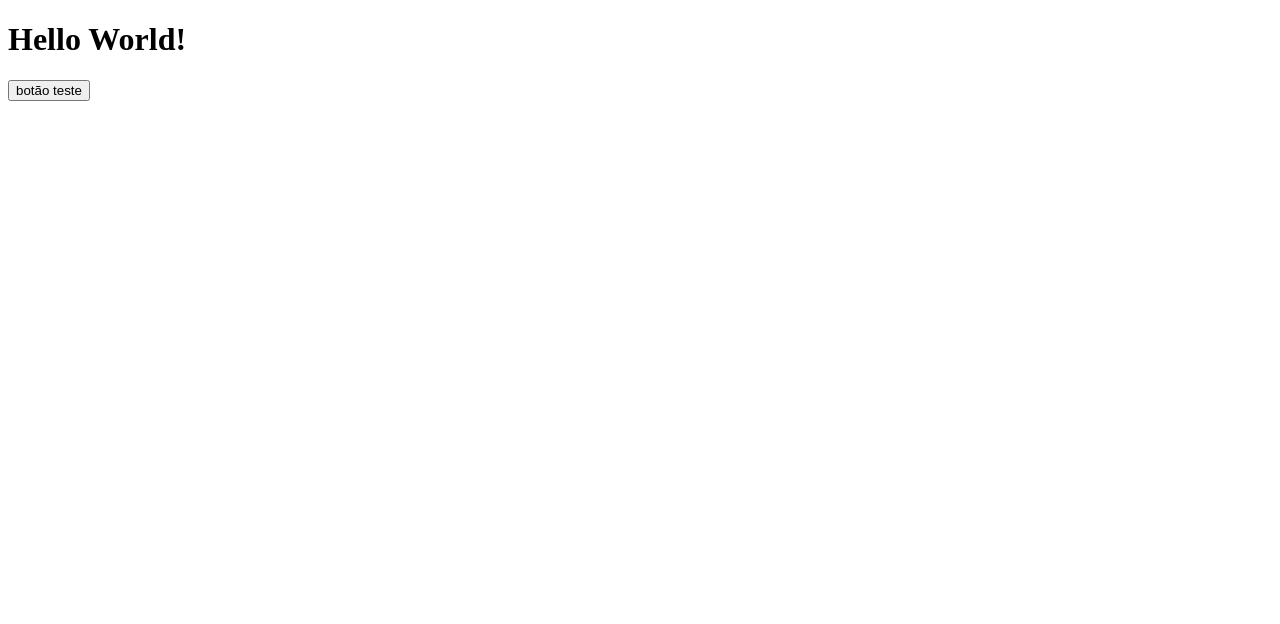
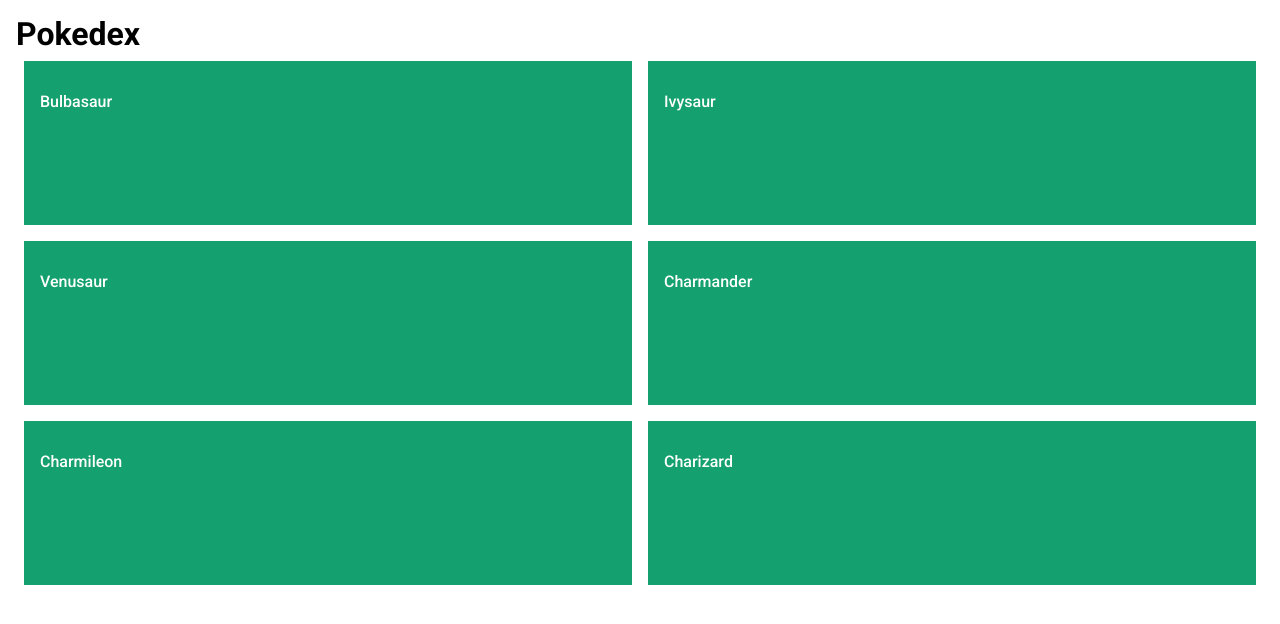
Before and after one commit to reotsugua/JavaScript-PokeDex, a plain HTML site: page index.html in a window 1280 px wide. Drawn offline with nearby package versions, Linux system fonts and the light colour scheme.

Commit message:
lista de pokemons

```diff
--- /dev/null
+++ b/assets/css/global.css
@@ -0,0 +1,28 @@
+*{
+    font-family: 'Roboto', sans-serif;
+}
+
+.content {
+    padding-top: 50px;
+    padding: 1rem;
+}
+
+.content h1{
+    margin: 0;
+}
+
+.pokemons{
+    display: grid;
+    grid-template-columns: 1fr 1fr;
+    padding: 0;
+    margin: 0;
+    list-style: none;
+}
+
+.pokemons li{
+    margin: 0.5rem;
+    padding: 2rem 1rem;
+    background-color: #14a06f;
+    color: #fff;
+    height: 100px;
+}
--- /dev/null
+++ b/assets/js/main.js
@@ -0,0 +1 @@
+console.log('sucessos')
--- a/index.html
+++ b/index.html
@@ -1,21 +1,36 @@
 <!DOCTYPE html>
-<html lang="en">
+<html lang="pt-BR">
 <head>
     <meta charset="UTF-8">
     <meta name="viewport" content="width=device-width, initial-scale=1.0">
     <title>Pokedex</title>
+
+    <!-- Normalize CSS -->
+    <link rel="stylesheet" href="https://cdnjs.cloudflare.com/ajax/libs/normalize/8.0.1/normalize.min.css" integrity="sha512-NhSC1YmyruXifcj/KFRWoC561YpHpc5Jtzgvbuzx5VozKpWvQ+4nXhPdFgmx8xqexRcpAglTj9sIBWINXa8x5w==" crossorigin="anonymous" referrerpolicy="no-referrer" />
+
+    <!-- Font Roboto -->
+    <link rel="preconnect" href="https://fonts.googleapis.com">
+    <link rel="preconnect" href="https://fonts.gstatic.com" crossorigin>
+    <link href="https://fonts.googleapis.com/css2?family=Roboto:wght@100;300;500;700&display=swap" rel="stylesheet">
+
+    <!-- My Css -->
+    <link rel="stylesheet" href="./assets/css/global.css">
 </head>
 <body>
-    <h1>Hello World!</h1>
-    <button id="botao">botão teste</button>
+    <section class="content">
+        <h1>Pokedex</h1>
+        <ol class="pokemons">
+            <li>Bulbasaur</li>
+            <li>Ivysaur</li>
+            <li>Venusaur</li>
+            <li>Charmander</li>
+            <li>Charmileon</li>
+            <li>Charizard</li>
+        </ol>
+    </section>
 
 
-
-    <script>
-        const botao = document.getElementById('botao')
-        botao.addEventListener("click", function(){
-            console.log('clicou no botao')
-        })
-    </script>
+    <!-- My JS -->
+    <script src="./assets/js/main.js"></script>
 </body>
 </html>
```
